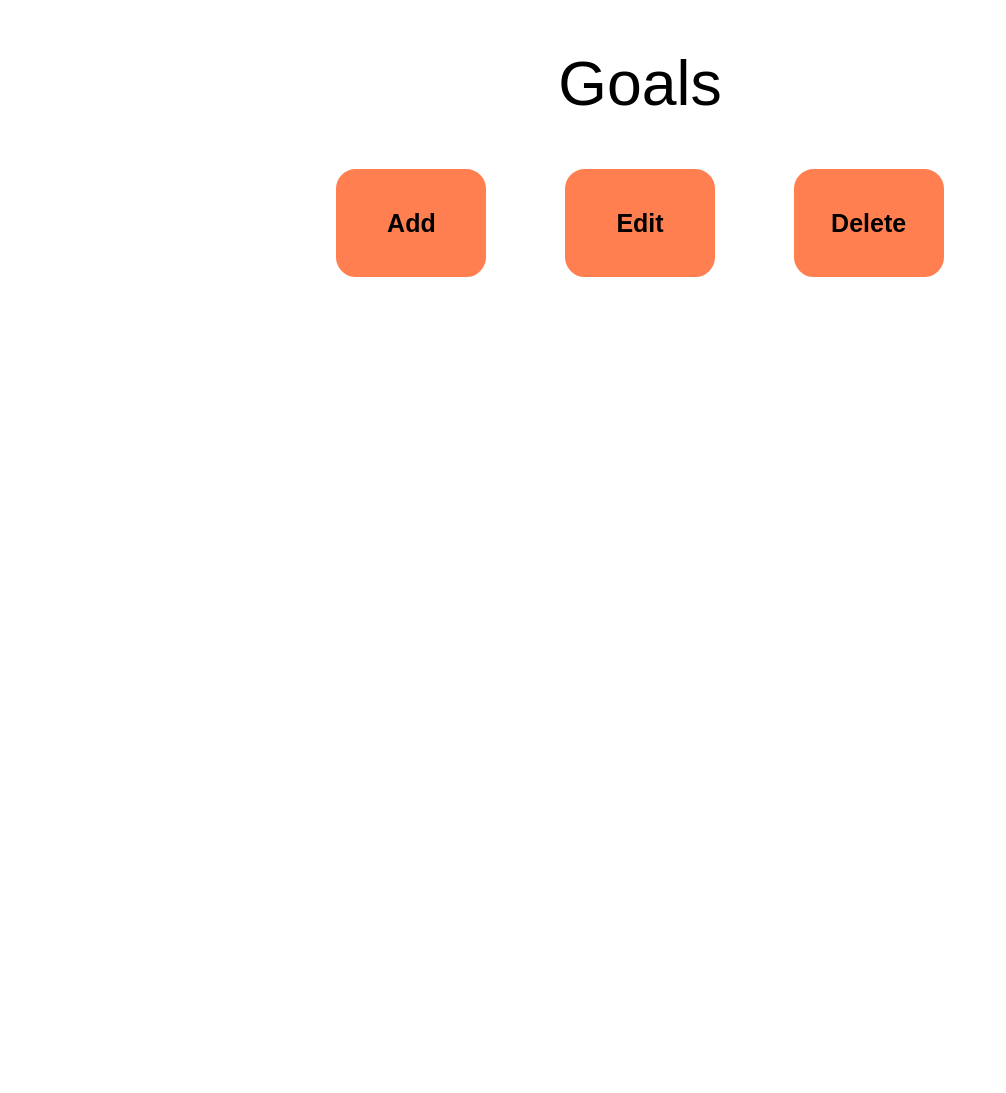
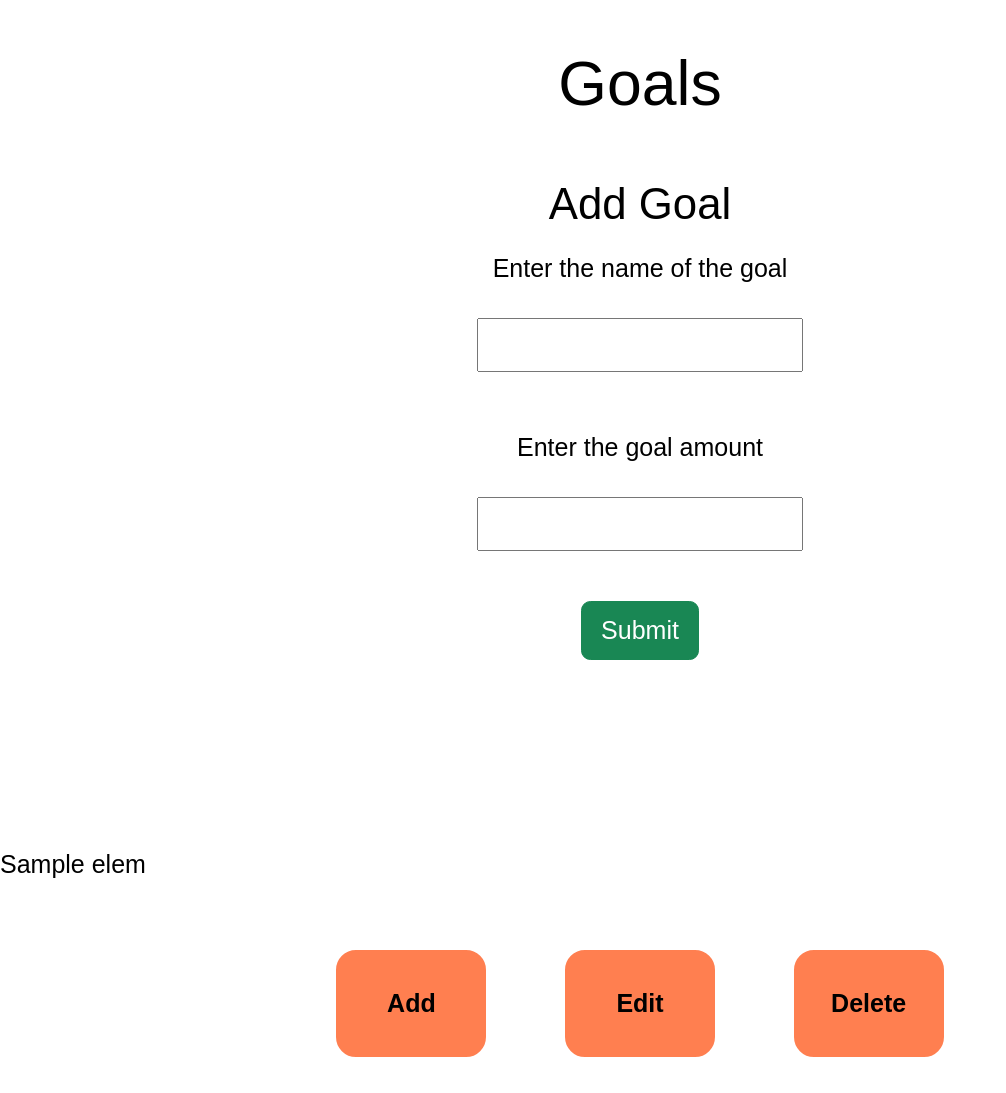
Before and after one commit to tylerbeckb/Budget_tracker, a Python web app: template app/templates/goals.html in a window 1280 px wide. Shown: the part 504-1597 px from the top of the page, without its empty margins (0-1006 px from the left). Before the commit the page ends 781 px from the top, so only its background shows below. Run offline with Jinja, Linux system fonts and the light colour scheme; the template is opened without the code that fills it: most values are stand-ins (such as "Sample title", 1, 10 or a date in 2020); form fields are guessed from the names that the template uses; some libraries are stand-ins or nearby versions.

Commit message:
feat: now add only 1 goal to the db

```diff
--- a/app/templates/goals.html
+++ b/app/templates/goals.html
@@ -5,8 +5,36 @@
 </div>
 <br>
 <h1>Goals</h1>
+
 <section class="singleCol">
-  <button class="goalBtn">Add</button>
+  <!--Goal Add Form-->
+  <div class="goalForm forms" id="GoalForm">
+    <h3>Add Goal</h3>
+    <div">
+      <form method="POST" name="goal">
+        {{ goalForm.hidden_tag() }}
+        <!--Name-->
+        <p>Enter the name of the goal</p>
+        {{ goalForm.goalName }} <br> <br>
+        <!--Amount-->
+        <p>Enter the goal amount</p>
+        {{ goalForm.goalAmount }} <br> <br>
+        {% if goalForm.goalAmount.errors %}
+          <script>alert("You can only enter 1 goal!")</script>
+        {% endif %}
+        <input type="submit" value="Submit" class="btn btn-success">
+      </form>
+    </div>
+  </div>
+</section>
+
+
+{% for elem in goals %}
+  <p>{{ elem.name }}</p>
+{% endfor %}
+
+<section class="singleCol">
+  <button class="goalBtn" id="addBtn">Add</button>
   <button class="goalBtn">Edit</button>
   <button class="goalBtn">Delete</button>
 </section>
```
Also changed, not shown: app/forms.py (+6 -1 lines), app/views.py (+14 -3 lines).
